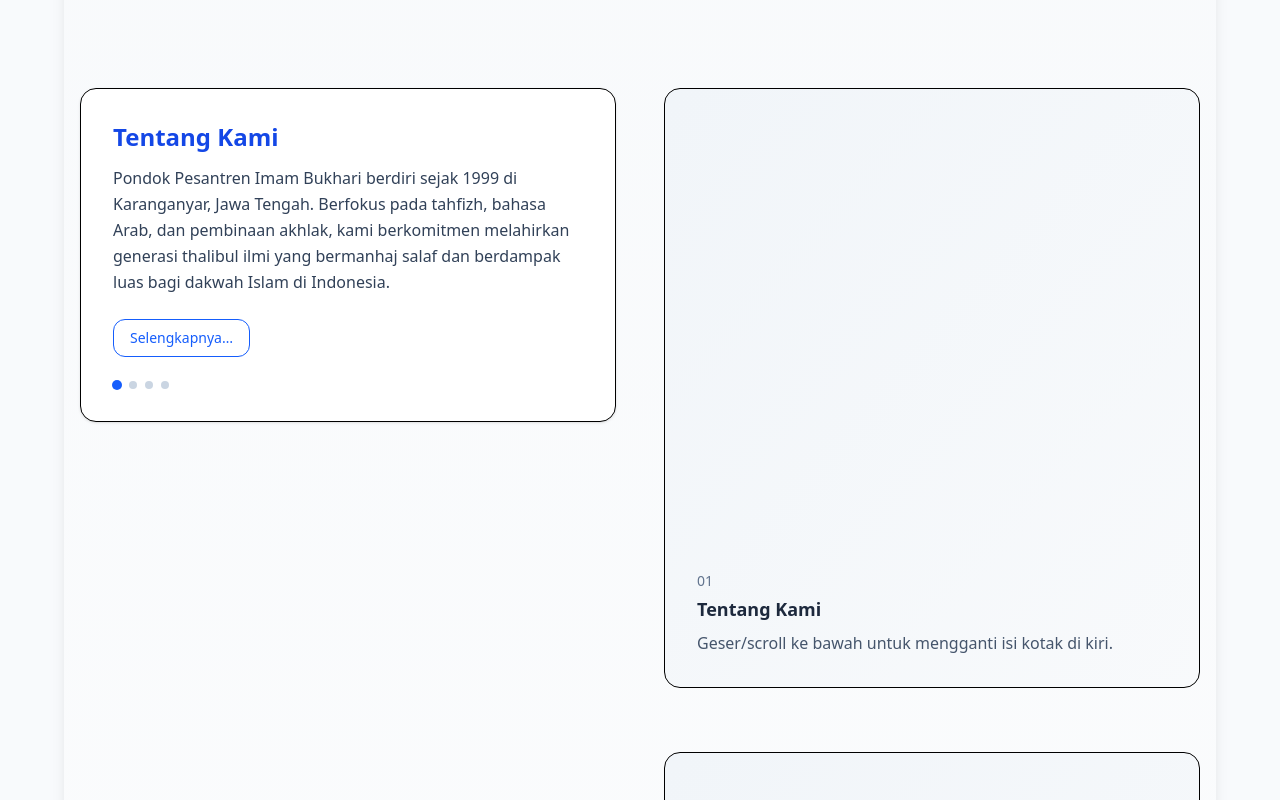
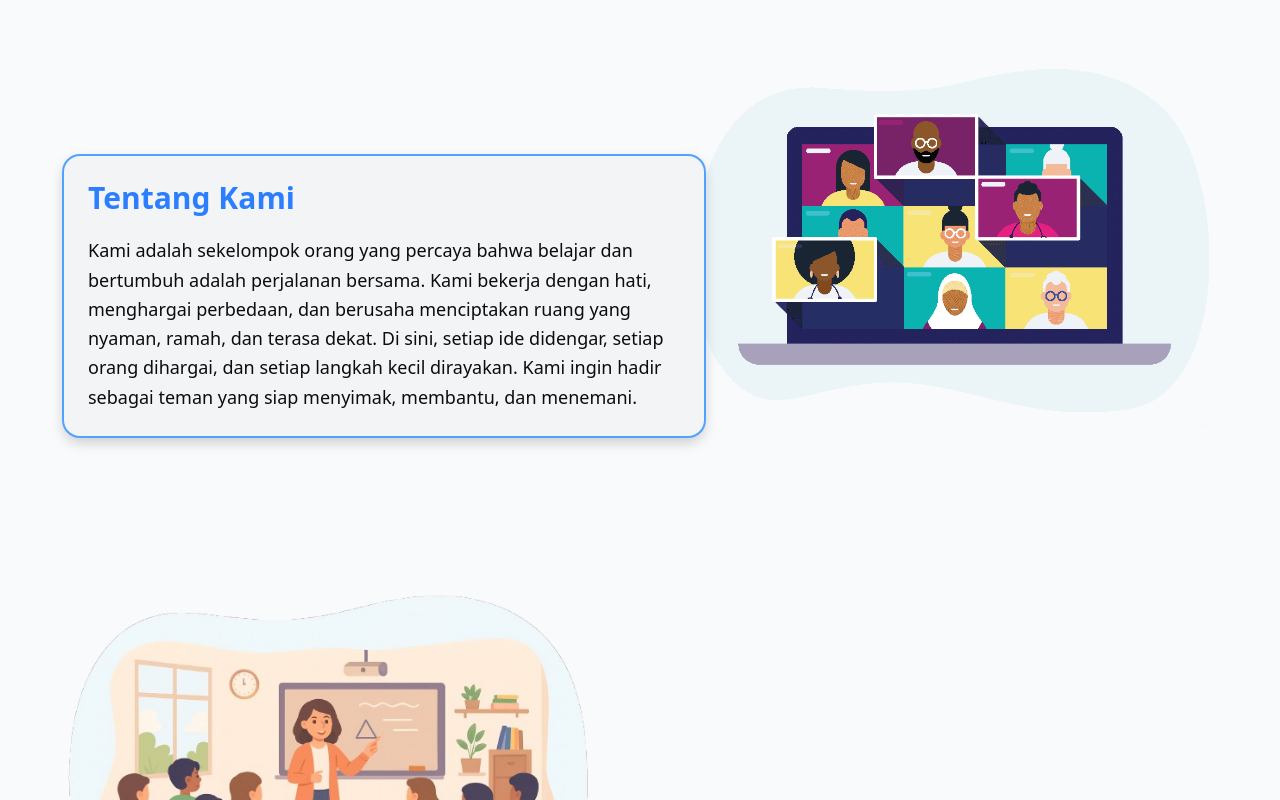
Before and after one commit to Unicode-house/vokasi_lp, a React (Vite) app: page / in a window 1280 px wide. Shown: the part 840-1640 px from the top of the page. Built offline with nearby package versions, Linux system fonts and the light colour scheme.

Commit message:
dynamic-Box

```diff
--- a/src/layouts/home/about.tsx
+++ b/src/layouts/home/about.tsx
@@ -1,167 +1,153 @@
-import React, { useEffect, useMemo, useRef, useState } from "react";
-import { motion, AnimatePresence } from "framer-motion";
+/* eslint-disable @typescript-eslint/no-unused-vars */
+import React, {
+  useEffect,
+  useLayoutEffect,
+  useMemo,
+  useRef,
+  useState,
+  type JSX,
+} from "react";
+import { motion } from "framer-motion";
+import DynamicTextBox from "./dynamicTextBox";
 
-// ✅ Drop-in component: a single sticky box whose content (title + text)
-// swaps as you scroll through 4 sections: Tentang Kami, Visi, Misi, Tujuan.
-// TailwindCSS required. No external CSS needed.
+type Side = "left" | "right";
+const RED_SIDE_BY_ROW: Side[] = ["left", "right", "left", "right"];
+const ROWS = RED_SIDE_BY_ROW.length;
+const BLUE_IMAGES = [
+  "/assets/Meeting.png",
+  "/assets/Teaching.png",
+  "/assets/Meeting.png",
+  "/assets/Teaching.png",
+];
+// const GRID_WIDTH = 1100;
 
-const sectionsData = [
-  {
-    id: "tentang",
-    title: "Tentang Kami",
-    text:
-      "Pondok Pesantren Imam Bukhari berdiri sejak 1999 di Karanganyar, Jawa Tengah. Berfokus pada tahfizh, bahasa Arab, dan pembinaan akhlak, kami berkomitmen melahirkan generasi thalibul ilmi yang bermanhaj salaf dan berdampak luas bagi dakwah Islam di Indonesia.",
-  },
-  {
-    id: "visi",
-    title: "Visi",
-    text:
-      "Menjadi lembaga pendidikan Islam berbasis pesantren yang unggul dalam ilmu, amal, dan akhlak; melahirkan generasi Qur’ani yang kokoh aqidah dan lurus manhajnya.",
-  },
-  {
-    id: "misi",
-    title: "Misi",
-    text:
-      "(1) Menyelenggarakan pendidikan tahfizh dan bahasa Arab yang bertahap dan terukur. (2) Membina akhlak dan adab santri melalui teladan dan pembiasaan. (3) Memperluas kegiatan dakwah dan pengabdian masyarakat.",
-  },
-  {
-    id: "tujuan",
-    title: "Tujuan",
-    text:
-      "Mencetak lulusan yang berilmu syar’i, berakhlak mulia, dan mampu berkontribusi positif bagi masyarakat serta dakwah Islam.",
-  },
+const TITLES = ["Tentang Kami", "Visi", "Misi", "Tujuan"];
+const BODIES = [
+  // Tentang Kami
+  "Kami adalah sekelompok orang yang percaya bahwa belajar dan bertumbuh adalah perjalanan bersama. Kami bekerja dengan hati, menghargai perbedaan, dan berusaha menciptakan ruang yang nyaman, ramah, dan terasa dekat. Di sini, setiap ide didengar, setiap orang dihargai, dan setiap langkah kecil dirayakan. Kami ingin hadir sebagai teman yang siap menyimak, membantu, dan menemani.",
+
+  // Visi
+  "Menjadi tempat yang membangkitkan harapan serta keberanian untuk mencoba hal baru. Kami membayangkan lingkungan yang aman dan inklusif, di mana siapa pun merasa pantas untuk belajar, berkembang, dan berkontribusi. Kami ingin menjadi jembatan yang menghubungkan keinginan baik dengan tindakan sederhana yang berdampak—pelan tapi pasti, manusiawi, dan berkelanjutan.",
+
+  // Misi
+  "Mendengarkan lebih dulu sebelum menawarkan jawaban. Menyederhanakan hal yang rumit agar mudah dipahami. Menghadirkan panduan yang jernih, praktik yang realistis, serta dukungan yang konsisten. Kami berupaya menjaga kualitas—rapi, teliti, dan dapat diandalkan—seraya tetap hangat dan rendah hati dalam setiap interaksi.",
+
+  // Tujuan
+  "Membantu lebih banyak orang merasa mampu, diterima, dan diberdayakan. Kami berharap setiap pertemuan meninggalkan kesan baik: lebih tenang, lebih paham, dan lebih siap melangkah. Dengan langkah yang tertata dan niat yang tulus, kami ingin memberi manfaat yang nyata—bukan sekadar hasil, tetapi juga rasa: rasa aman, dihargai, dan punya arah.",
 ];
 
-function useActiveOnScroll(sectionIds: string[], rootMargin = "-40% 0px -40% 0px") {
-  const [activeId, setActiveId] = useState(sectionIds[0]);
-  const refs = useRef<Record<string, HTMLDivElement | null>>({});
+export default function TwoColFourRowScrollPublic(): JSX.Element {
+  const containerRef = useRef<HTMLDivElement | null>(null);
+  const placeholderRefs = useMemo<React.RefObject<HTMLDivElement | null>[]>(
+    () => Array.from({ length: ROWS }, () => React.createRef<HTMLDivElement>()),
+    []
+  );
+
+  const [activeRow, setActiveRow] = useState(0);
+  const [redBoxPos, setRedBoxPos] = useState({ x: 0, y: 0 });
+
+  const offsetIn = (
+    el: HTMLDivElement | null,
+    parent: HTMLDivElement | null
+  ) => {
+    if (!el || !parent) return { x: 0, y: 0 };
+    const a = el.getBoundingClientRect();
+    const b = parent.getBoundingClientRect();
+    return { x: a.left - b.left, y: a.top - b.top };
+  };
+
+  const recalc = () => {
+    const el = placeholderRefs[activeRow]?.current;
+    setRedBoxPos(offsetIn(el, containerRef.current));
+  };
+
+  useLayoutEffect(() => {
+    recalc();
+    const onResize = () => recalc();
+    window.addEventListener("resize", onResize);
+    return () => window.removeEventListener("resize", onResize);
+    // eslint-disable-next-line react-hooks/exhaustive-deps
+  }, [activeRow]);
 
   useEffect(() => {
-    const observer = new IntersectionObserver(
+    const io = new IntersectionObserver(
       (entries) => {
-        // Ambil entry dengan intersectionRatio tertinggi dalam viewport
-        const visible = entries
-          .filter((e) => e.isIntersecting)
-          .sort((a, b) => b.intersectionRatio - a.intersectionRatio)[0];
-        if (visible?.target?.id) setActiveId(visible.target.id);
+        entries.forEach((e) => {
+          if (!e.isIntersecting) return;
+          const idx = placeholderRefs.findIndex((r) => r.current === e.target);
+          if (idx !== -1) setActiveRow(idx);
+        });
       },
-      { root: null, threshold: [0, 0.25, 0.5, 0.75, 1], rootMargin }
+      { root: null, rootMargin: "-50% 0px -50% 0px", threshold: 0 }
     );
+    placeholderRefs.forEach((r) => r.current && io.observe(r.current));
+    return () => {
+      placeholderRefs.forEach((r) => r.current && io.unobserve(r.current));
+      io.disconnect();
+    };
+    // eslint-disable-next-line react-hooks/exhaustive-deps
+  }, []);
 
-    sectionIds.forEach((id) => {
-      const el = refs.current[id];
-      if (el) observer.observe(el);
-    });
-
-    return () => observer.disconnect();
-  }, [sectionIds, rootMargin]);
-
-  return { activeId, refs } as const;
-}
-
-const AboutSection: React.FC = () => {
-  const ids = useMemo(() => sectionsData.map((s) => s.id), []);
-  const { activeId, refs } = useActiveOnScroll(ids);
-  const active = sectionsData.find((s) => s.id === activeId) ?? sectionsData[0];
-
-  // Apakah posisi harus ditukar? (Visi & Tujuan swap, Misi kembali normal)
-  const isSwapped = activeId === "visi" || activeId === "tujuan";
+  useLayoutEffect(() => {
+    const t = setTimeout(recalc, 0);
+    return () => clearTimeout(t);
+    // eslint-disable-next-line react-hooks/exhaustive-deps
+  }, []);
 
   return (
-    <section className="relative w-full bg-gradient-to-b from-slate-50 to-white">
-      <div className="mx-auto max-w-6xl px-4 py-24 md:py-32">
-        {/* Grid dengan motion.div agar transisi posisi smooth */}
-        <motion.div
-          className={
-            "grid gap-8 md:grid-cols-2 md:gap-12" +
-            (isSwapped
-              ? " md:[&>*:first-child]:order-2 md:[&>*:last-child]:order-1"
-              : "")
-          }
-          layout
-          transition={{ type: "spring", stiffness: 400, damping: 40 }}
-        >
-          {/* Left: Sticky box */}
-          <motion.div
-            className="md:sticky md:top-24 self-start"
-            layout
-            transition={{ type: "spring", stiffness: 400, damping: 40 }}
-          >
-            <div className="rounded-2xl border bg-white shadow-sm">
-              <div className="p-6 md:p-8">
-                {/* Title + content with crossfade */}
-                <AnimatePresence mode="wait">
-                  <motion.div
-                    key={active.id}
-                    initial={{ opacity: 0, y: 10 }}
-                    animate={{ opacity: 1, y: 0 }}
-                    exit={{ opacity: 0, y: -10 }}
-                    transition={{ duration: 0.35, ease: "easeOut" }}
-                  >
-                    <h3 className="text-xl font-semibold text-blue-700 md:text-2xl">
-                      {active.title}
-                    </h3>
-                    <p className="mt-3 text-slate-700 leading-relaxed">
-                      {active.text}
-                    </p>
-                    <button className="mt-6 inline-flex items-center rounded-xl border px-4 py-2 text-sm font-medium text-blue-600 hover:bg-blue-50">
-                      Selengkapnya…
-                    </button>
-                  </motion.div>
-                </AnimatePresence>
-
-                {/* Dots/steps indicator */}
-                <div className="mt-6 flex items-center gap-2">
-                  {sectionsData.map((s) => (
-                    <span
-                      key={s.id}
-                      className={
-                        "h-2 w-2 rounded-full transition-all " +
-                        (active.id === s.id
-                          ? "bg-blue-600 scale-125"
-                          : "bg-slate-300")
-                      }
-                      aria-label={s.title}
-                    />
-                  ))}
-                </div>
+    <div className="min-h-screen w-full flex justify-center py-24">
+      <div
+        ref={containerRef}
+        className="relative w-full max-w-[1600px] grid grid-cols-2 gap-x-24 gap-y-40 px-16"
+      >
+        {Array.from({ length: ROWS }).map((_, row) => {
+          const redSide = RED_SIDE_BY_ROW[row];
+          const isLeftRed = redSide === "left";
+          const blueImage = BLUE_IMAGES[row];
+          return (
+            <div key={row} className="contents">
+              {/* KIRI */}
+              <div
+                ref={isLeftRed ? placeholderRefs[row] : undefined}
+                className={` overflow-hidden ${
+                  isLeftRed ? "bg-transparent" : "bg-transparent"
+                } flex items-center justify-center`}
+              >
+                {!isLeftRed && (
+                  <img
+                    src={blueImage}
+                    alt={`Blue Box ${row + 1}`}
+                    className="h-full w-full object-contain rounded-2xl shadow-lg"
+                    loading="lazy"
+                  />
+                )}
+              </div>
+              {/* KANAN */}
+              <div
+                ref={!isLeftRed ? placeholderRefs[row] : undefined}
+                className={`rounded-2xl overflow-hidden ${
+                  !isLeftRed ? "bg-transparent" : "bg-transparent"
+                } flex items-center justify-center`}
+              >
+                {isLeftRed && (
+                  <img
+                    src={blueImage}
+                    alt={`Blue Box ${row + 1}`}
+                    className="h-full w-full object-contain rounded-2xl shadow-lg"
+                    loading="lazy"
+                  />
+                )}
               </div>
             </div>
-          </motion.div>
-
-          {/* Right: Scroller triggers */}
-          <motion.div
-            className="relative"
-            style={{ scrollSnapType: "y mandatory" }}
-            layout
-            transition={{ type: "spring", stiffness: 400, damping: 40 }}
-          >
-            {sectionsData.map((s, idx) => (
-              <div
-                key={s.id}
-                id={s.id}
-                ref={(el) => (refs.current[s.id] = el)}
-                className="mb-16 h-[75vh] rounded-2xl border bg-gradient-to-br from-slate-100 to-slate-50 p-6 md:p-8"
-                style={{ scrollSnapAlign: idx === 0 ? "start" : "center" }}
-              >
-                <div className="flex h-full flex-col justify-end">
-                  <div className="text-sm font-medium text-slate-500">
-                    0{idx + 1}
-                  </div>
-                  <div className="mt-1 text-lg font-semibold text-slate-800">
-                    {s.title}
-                  </div>
-                  <p className="mt-2 max-w-xl text-slate-600">
-                    Geser/scroll ke bawah untuk mengganti isi kotak di kiri.
-                  </p>
-                </div>
-              </div>
-            ))}
-          </motion.div>
-        </motion.div>
+          );
+        })}
+        <DynamicTextBox
+          x={redBoxPos.x}
+          y={redBoxPos.y}
+          title={TITLES[activeRow]}
+          body={BODIES[activeRow]}
+        />
       </div>
-    </section>
+    </div>
   );
-};
-
-export default AboutSection;
+}
--- /dev/null
+++ b/src/layouts/home/dynamicTextBox.tsx
@@ -0,0 +1,26 @@
+import React from "react";
+import { motion } from "framer-motion";
+
+interface DynamicTextBoxProps {
+  x: number;
+  y: number;
+  title: string;
+  body: string;
+}
+
+const DynamicTextBox: React.FC<DynamicTextBoxProps> = ({ x, y, title, body }) => {
+  return (
+    <motion.div
+      className="mt-25 absolute h-70 w-[40rem] rounded-2xl bg-gray-100 text-white px-6 py-[38px]
+                 shadow-[0_6px_14px_rgba(0,0,0,0.2)] ring-2 ring-blue-400
+                 flex flex-col justify-center"
+      animate={{ x, y }}
+      transition={{ type: "spring", stiffness: 140, damping: 18 }}
+    >
+      <h3 className="text-3xl font-bold mb-5 text-blue-500">{title}</h3>
+      <p className="text-[18px] leading-relaxed text-black opacity-95">{body}</p>
+    </motion.div>
+  );
+};
+
+export default DynamicTextBox;
--- a/src/pages/home.tsx
+++ b/src/pages/home.tsx
@@ -6,10 +6,12 @@ const HomePage = () => {
     <main className="w-full min-h-screen bg-[#f8fafc]">
       <HeroLayout />
 
-      <section className="bg-transparent w-full flex flex-col items-center ">
-        <div className="shadow-lg">
+      <section className="bg-transparent w-full flex flex-col items-center mb-10">
+        <div className="">
           <AboutSection />
         </div>
+      </section>
+      <section>
       </section>
     </main>
   )
```
Also changed, not shown: src/layouts/assets/Meeting.png (added), src/layouts/assets/Teaching.png (added), src/layouts/home/scrollBox.tsx (added).
